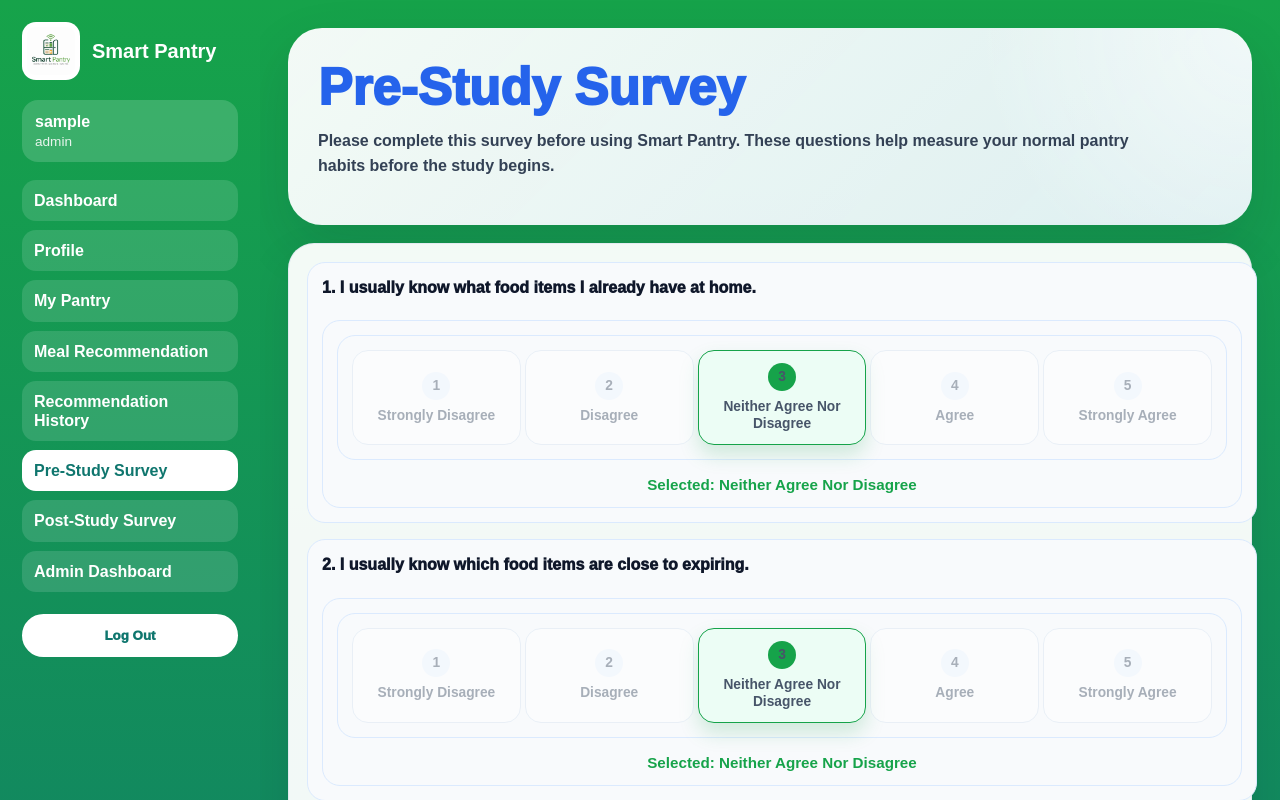
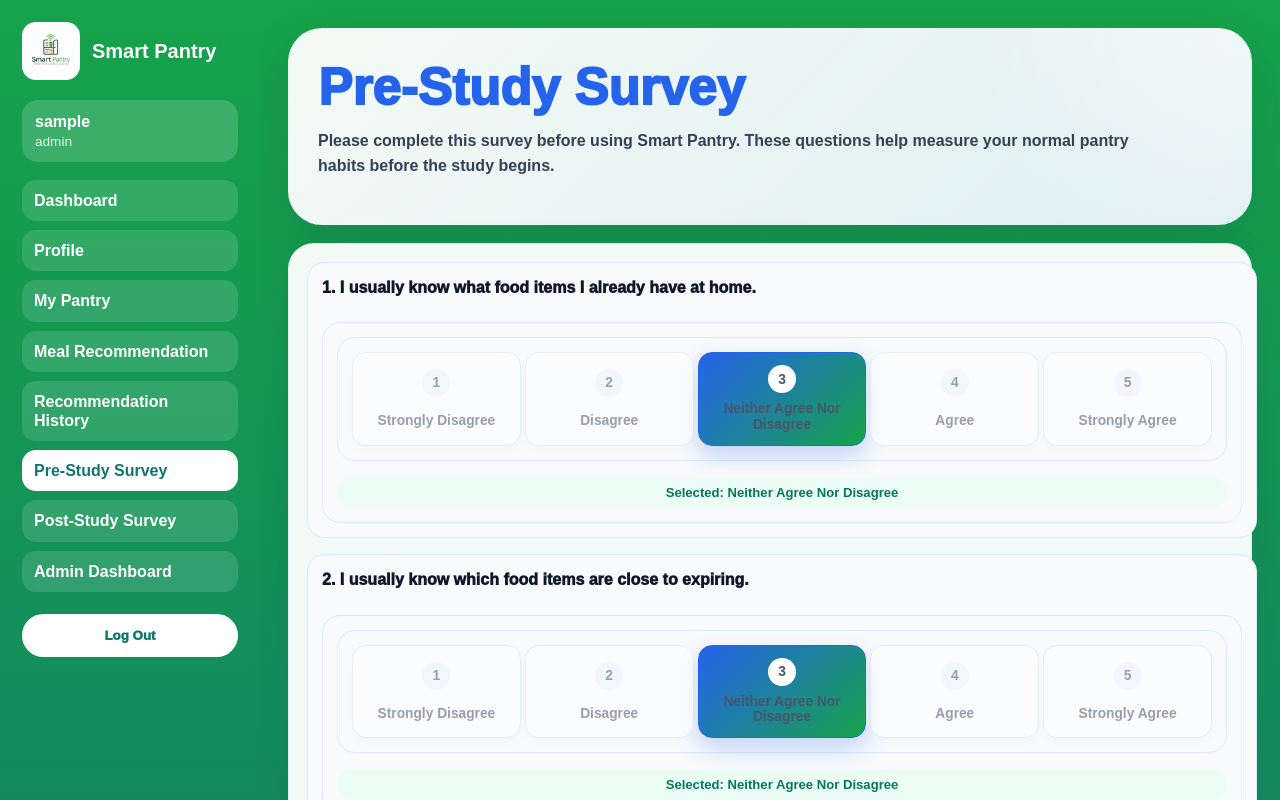
Before and after one commit to PatriceJones91/SmartPantry, a React (Vite) app in the folder frontend/: page /pre-survey in a window 1280 px wide. Shown: the top 800 px of the page. Built offline with nearby package versions, Linux system fonts and the light colour scheme; no server answers; sample sign-in values are in the browser's storage.

Commit message:
Style survey agreement buttons like mockup

```diff
--- a/frontend/src/styles.css
+++ b/frontend/src/styles.css
@@ -3191,3 +3191,136 @@ button {
     font-size: 0.82rem;
   }
 }
+
+/* Mockup-style Likert survey buttons */
+.likertScaleGroup {
+  margin-top: 14px !important;
+  padding: 14px !important;
+  border: 1px solid #dbeafe !important;
+  border-radius: 18px !important;
+  background: #f8fbff !important;
+}
+
+.likertButtons {
+  display: grid !important;
+  grid-template-columns: 1fr !important;
+  gap: 10px !important;
+}
+
+.likertButton {
+  min-height: 48px !important;
+  width: 100% !important;
+  display: grid !important;
+  grid-template-columns: 42px 1fr !important;
+  align-items: center !important;
+  text-align: left !important;
+  padding: 10px 14px !important;
+  border: 1px solid #d7e3f0 !important;
+  border-radius: 14px !important;
+  background: #ffffff !important;
+  color: #0f172a !important;
+  font-weight: 800 !important;
+  cursor: pointer !important;
+  opacity: 1 !important;
+  box-shadow: 0 4px 12px rgba(15, 23, 42, 0.04) !important;
+}
+
+.likertScaleGroup.hasSelection .likertButton {
+  opacity: 0.55 !important;
+}
+
+.likertScaleGroup.hasSelection .likertButton.selected {
+  opacity: 1 !important;
+  border-color: #2563eb !important;
+  background: linear-gradient(135deg, #2563eb, #16a34a) !important;
+  color: #ffffff !important;
+  box-shadow: 0 10px 22px rgba(37, 99, 235, 0.25) !important;
+}
+
+.likertNumber {
+  width: 28px !important;
+  height: 28px !important;
+  margin: 0 !important;
+  border-radius: 999px !important;
+  background: #eff6ff !important;
+  color: #2563eb !important;
+  display: inline-flex !important;
+  align-items: center !important;
+  justify-content: center !important;
+  line-height: 1 !important;
+  font-size: 0.82rem !important;
+  font-weight: 900 !important;
+}
+
+.likertButton.selected .likertNumber {
+  background: #ffffff !important;
+  color: #2563eb !important;
+}
+
+.likertLabel {
+  display: block !important;
+  font-size: 0.9rem !important;
+  line-height: 1.15 !important;
+  font-weight: 900 !important;
+}
+
+.likertSelected {
+  margin: 12px 0 0 !important;
+  padding: 8px 10px !important;
+  border-radius: 999px !important;
+  background: #ecfdf5 !important;
+  color: #047857 !important;
+  font-size: 0.82rem !important;
+  font-weight: 900 !important;
+  text-align: center !important;
+}
+
+@media (min-width: 900px) {
+  .likertButtons {
+    grid-template-columns: repeat(5, 1fr) !important;
+  }
+
+  .likertButton {
+    min-height: 78px !important;
+    grid-template-columns: 1fr !important;
+    justify-items: center !important;
+    text-align: center !important;
+    padding: 12px 8px !important;
+  }
+
+  .likertNumber {
+    margin-bottom: 8px !important;
+  }
+
+  .likertLabel {
+    font-size: 0.82rem !important;
+  }
+}
+
+@media (max-width: 650px) {
+  .likertScaleGroup {
+    padding: 10px !important;
+  }
+
+  .likertButton {
+    min-height: 44px !important;
+    grid-template-columns: 36px 1fr !important;
+    padding: 8px 10px !important;
+    border-radius: 12px !important;
+  }
+
+  .likertNumber {
+    width: 24px !important;
+    height: 24px !important;
+    font-size: 0.72rem !important;
+  }
+
+  .likertLabel {
+    font-size: 0.78rem !important;
+  }
+
+  .likertSelected {
+    font-size: 0.75rem !important;
+    padding: 6px 8px !important;
+  }
+}
```
